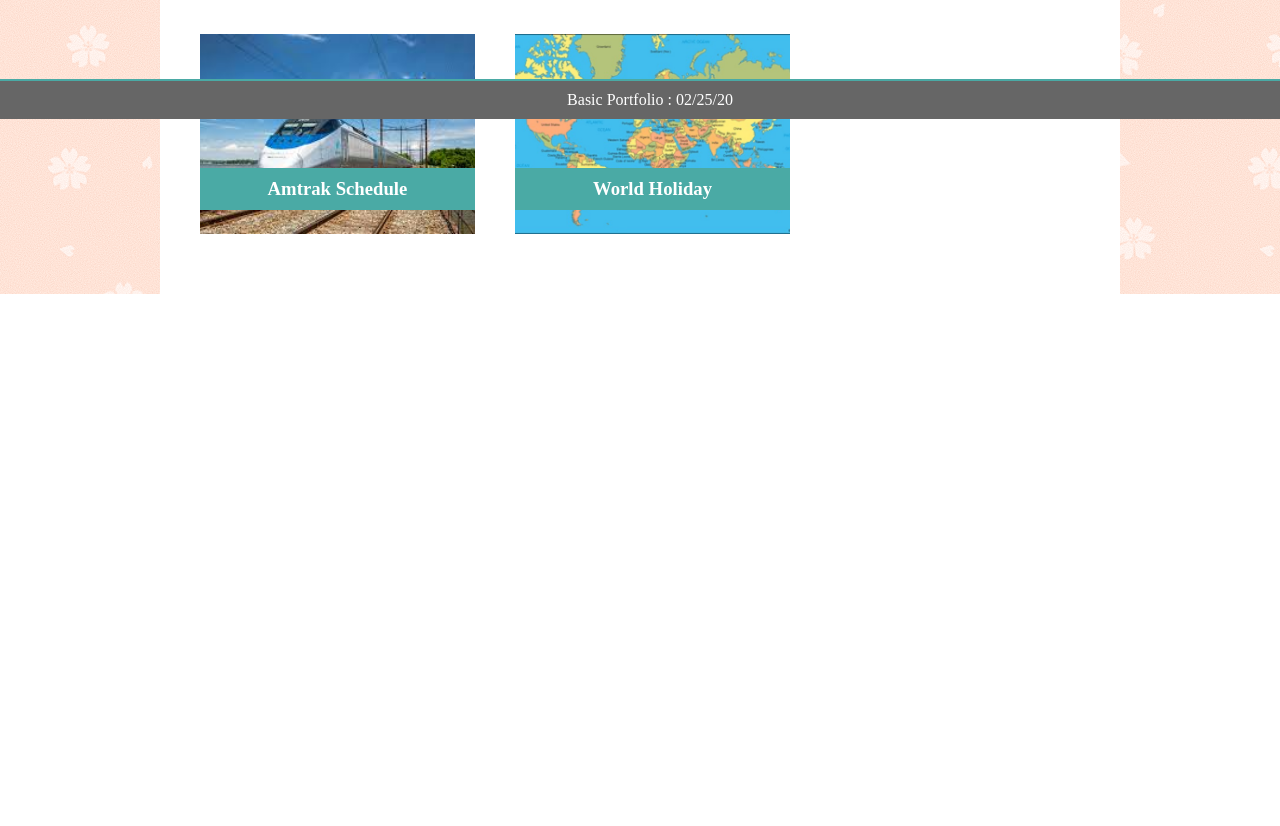
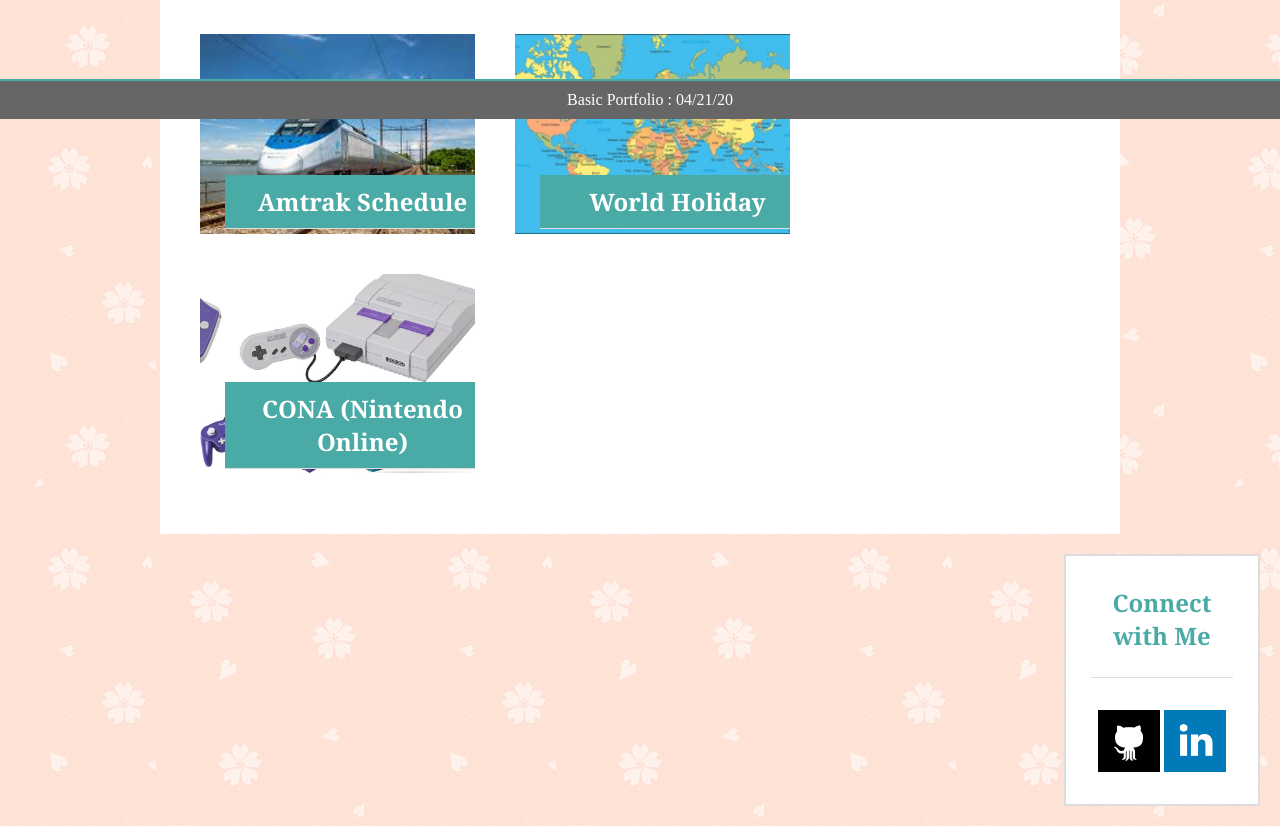
Before and after one commit to klee5760/Kevin-Lee-s-Portfolio, a plain HTML site: page portfolio.html in a window 1280 px wide. Shown: the part 681-1507 px from the top of the page. Before the commit the page ends 975 px from the top, so only its background shows below. Drawn offline with Linux system fonts and the light colour scheme.

Commit message:
second commit

```diff
--- a/assets/css/style.css
+++ b/assets/css/style.css
@@ -56,7 +56,7 @@
   #profilebox {
     float: left;
     background-color: #ffffff;
-    width: 100%;
+    width: 90%;
     padding: 15px;
     margin: 20px 0;
   }
@@ -177,3 +177,40 @@
     padding: 10px 0px;
     bottom: 5px;
   }
+
+  /*Styling for Connect with Me section*/
+section#connect {
+	width: 15%;
+	border: solid 2px #dddddd;
+	background: #ffffff;
+  float: right;
+  margin: 20px 20px 20px 20px;
+}
+
+h3 {
+	font-size: 24px;
+	font-family: Georgia;
+	font-weight: bold;
+	color: #4aaaa5;
+	text-align: center;
+	margin: 0 25px 0 25px;
+	padding: 30px 0 25px 0;
+	border-bottom: solid 1px #dddddd;
+}
+
+div#logo {
+	padding: 32px 0 32px 0;
+	display: flex;
+	justify-content: center;
+}
+
+.icon {
+	width: 62px;
+	height: 62px;
+	padding: 0 2px 0 2px;
+}
+
+.icon:hover {
+	width: 70px;
+	height: 70px;
+}
--- a/portfolio.html
+++ b/portfolio.html
@@ -68,11 +68,29 @@
             <h3>World Holiday</h3>
           </a>
           </div>
+
+          <div class="img-box">
+            <a href="http://localhost:8000/" target="_blank">
+              <img src="./assets/images/nintendo.jpg" id="nintendoonline" alt="placeholder">
+              <h3>CONA (Nintendo Online)</h3>
+            </a>
+            </div>
       </section>
     </div>
 
+    <section id="connect">
+
+      <h3>Connect with Me</h3>
+
+      <div id="logo">
+        <a href="https://github.com/klee5760" target="_blank"><img class="icon" src="assets/images/github.png" alt="Kevin Lee's Github"></a>
+        <a href="https://www.linkedin.com/in/kevin-lee-6a63ab80/" target="_blank"><img class="icon" src="assets/images/linkedin.png" alt="Kevin Lee's Linkedin"></a>
+      </div>
+
+    </section>
+
     <footer>
-      Basic Portfolio : 02/25/20
+      Basic Portfolio : 04/21/20
     </footer>
   </body>
 </html>
```
Also changed, not shown: contact.html (+12 -1 lines), index.html (+16 -1 lines), assets/images/github.png (added), assets/images/linkedin.png (added), assets/images/nintendo.jpg (added).
